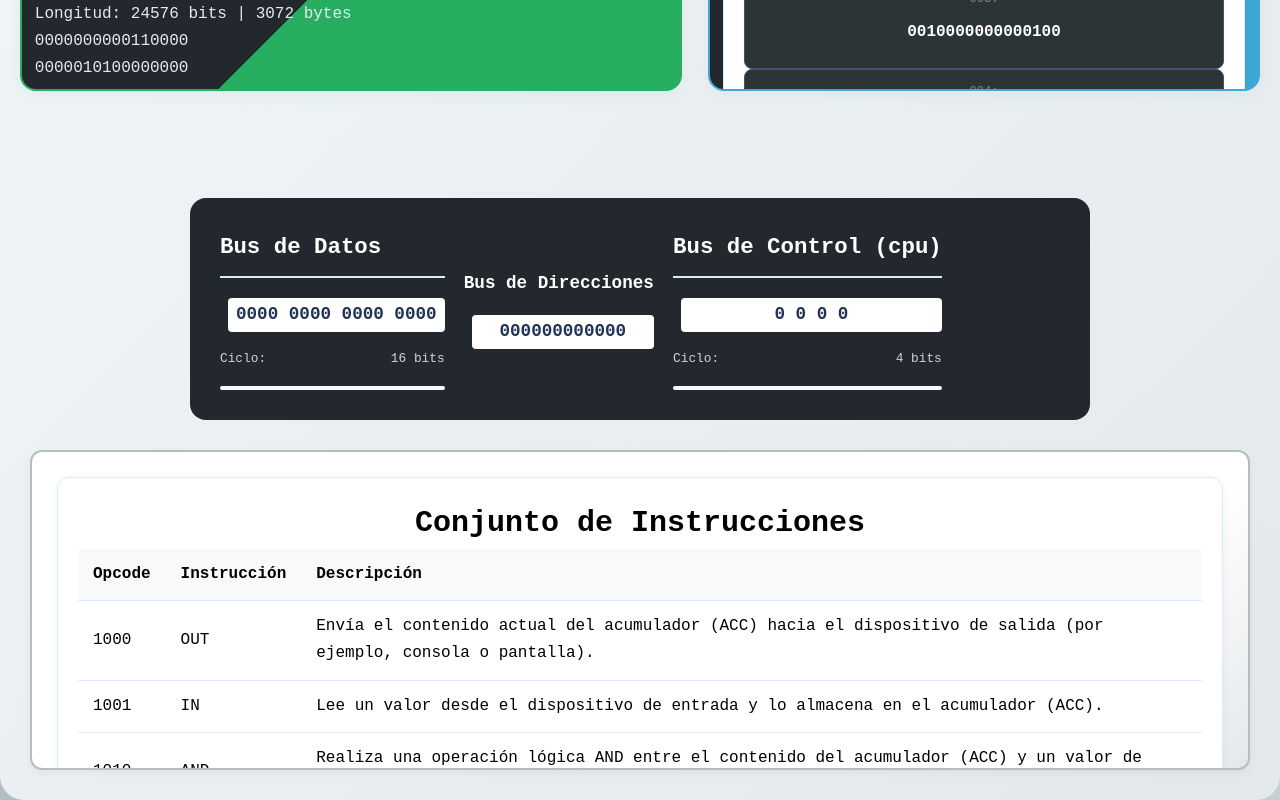
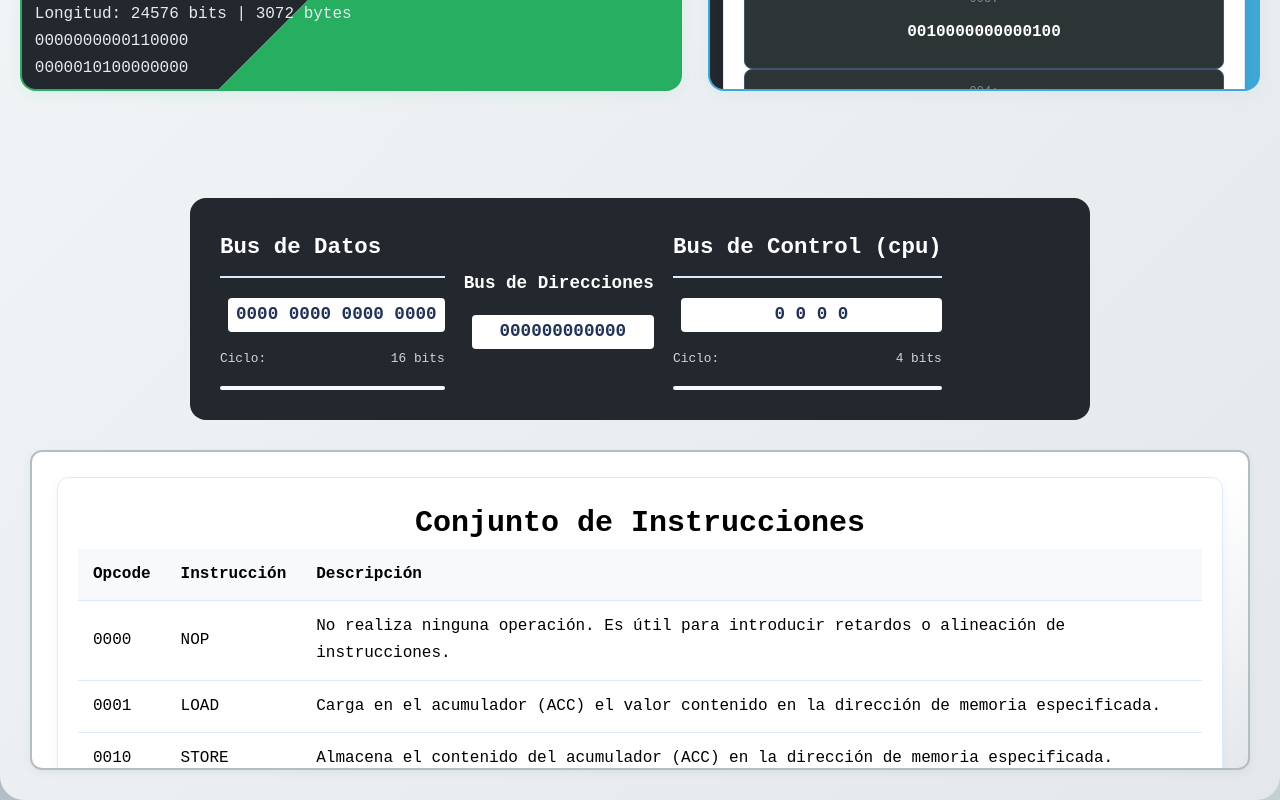
Before and after one commit to JorgeGarcia105/Simulador-Computador, a React (Vite) app: page / in a window 1280 px wide. Shown: the part 1638-2438 px from the top of the page. Built offline with nearby package versions, Linux system fonts and the light colour scheme.

Commit message:
Set de instrucciones prioritario

```diff
--- a/src/components/InstructionSet.jsx
+++ b/src/components/InstructionSet.jsx
@@ -79,7 +79,9 @@ const InstructionSet = () => {
 					</tr>
 				</thead>
 				<tbody>
-					{Object.entries(INSTRUCTION_SET).map(([opcode, { name, description }]) => (
+					{Object.entries(INSTRUCTION_SET)
+    .sort(([a], [b]) => parseInt(a, 2) - parseInt(b, 2)) // Ordena por valor binario ascendente
+    .map(([opcode, { name, description }]) => (
       <tr key={opcode}>
         <td>{opcode}</td>
         <td>{name}</td>
```
Lines whose indentation alone changed are shown as unchanged.
